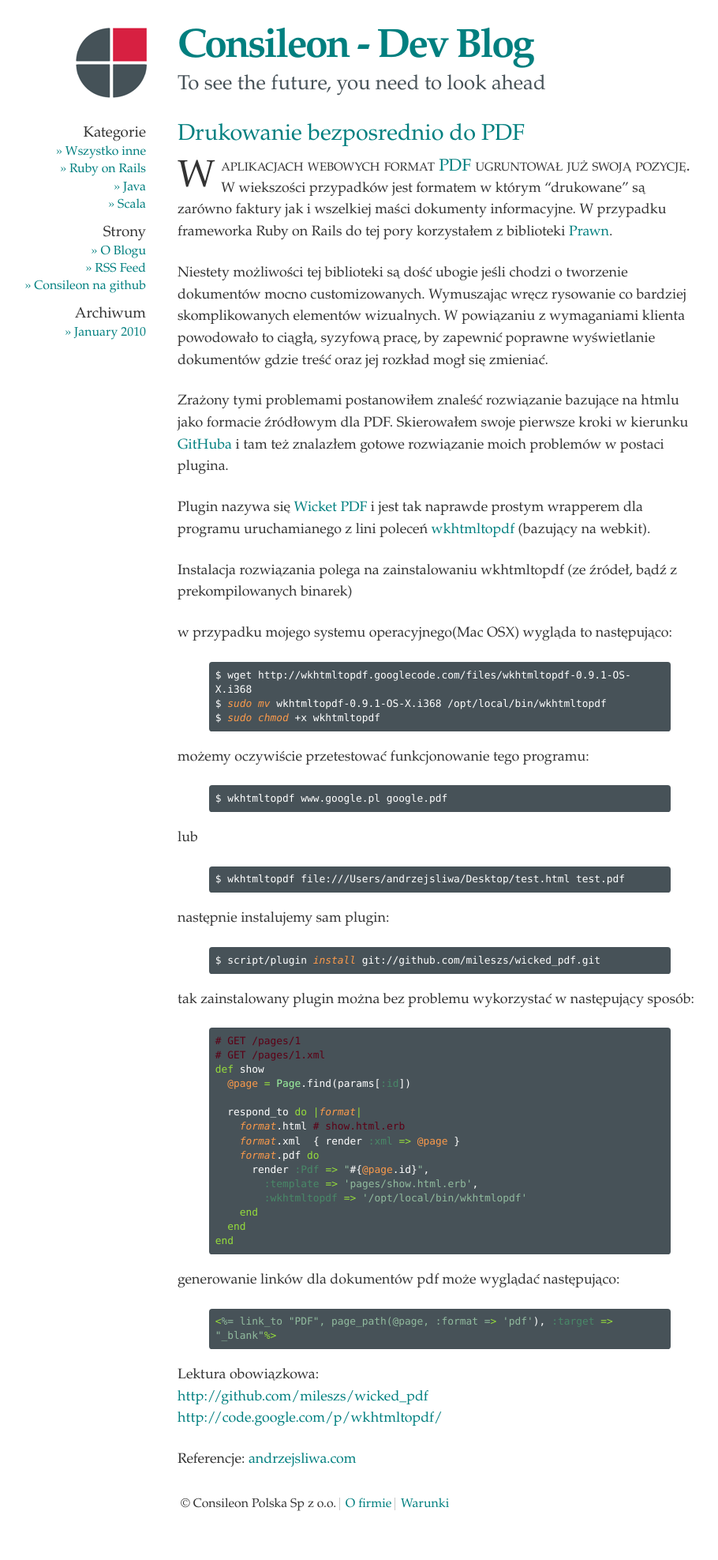
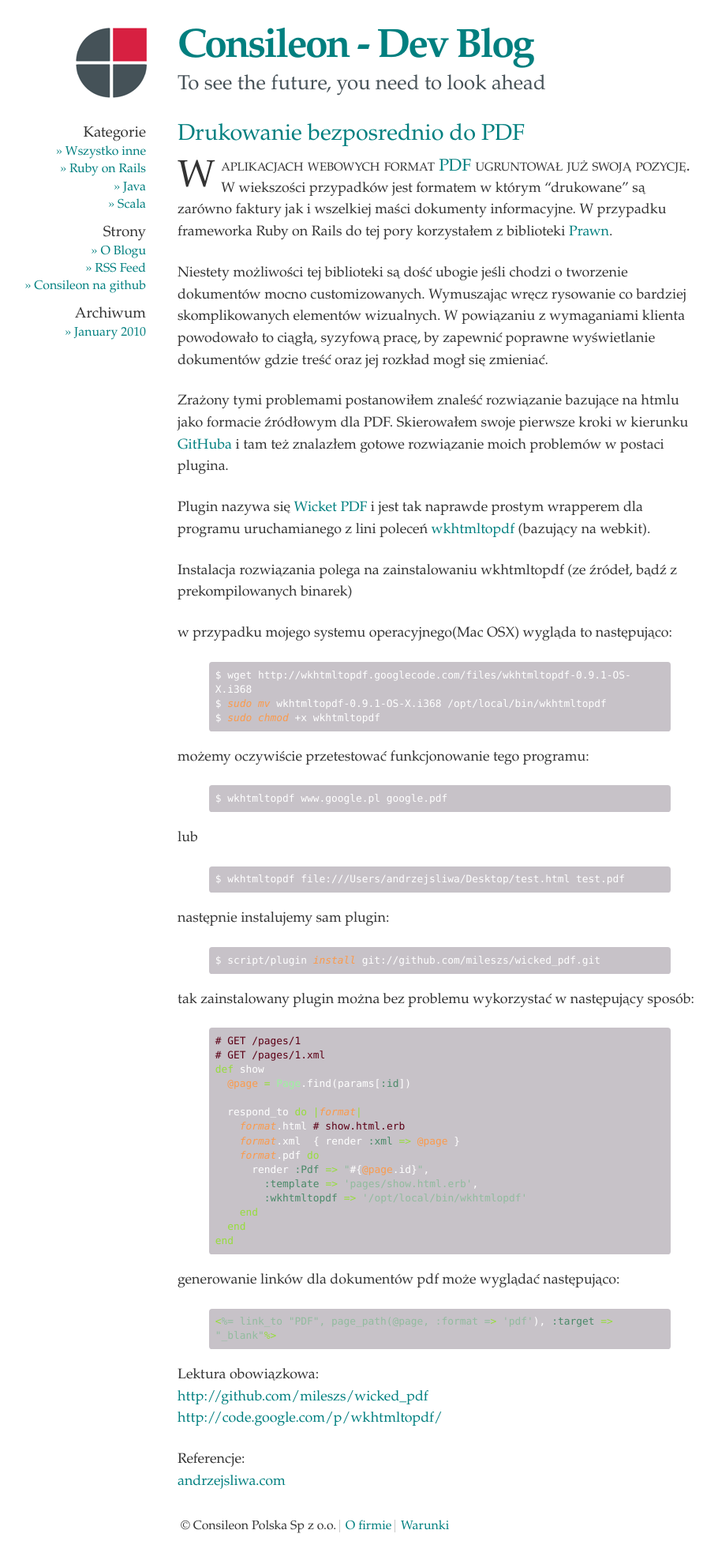
Before and after one commit to consileonpl/consileonpl.github.com, a Jekyll site: the page built from _posts/2010-03-01-drukowanie-pdf.markdown, in a window 1280 px wide. Shown: the whole page at 79% size, without its empty margins (195-1105 px from the left). Built offline with Jekyll 4.4.1, drawn with Linux system fonts in a browser that asks for light colours; Markdown is read by kramdown in place of the engine named in the settings; before the commit the page ends 1948 px from its top, so only the background shows below that.

Commit message:
style changes.

```diff
--- a/css/syntax.css
+++ b/css/syntax.css
@@ -43,7 +43,7 @@
   line-height: 1.4em;
   display: block;
   color: white;
-  background: #475258;
+  background: #C7C2C8;
   -moz-border-radius: 0.3em;
   -webkit-border-radius: 0.3em;
   padding: 0.6em;
```
Also changed, not shown: _posts/2010-03-01-drukowanie-pdf.markdown (line endings or trailing spaces).
